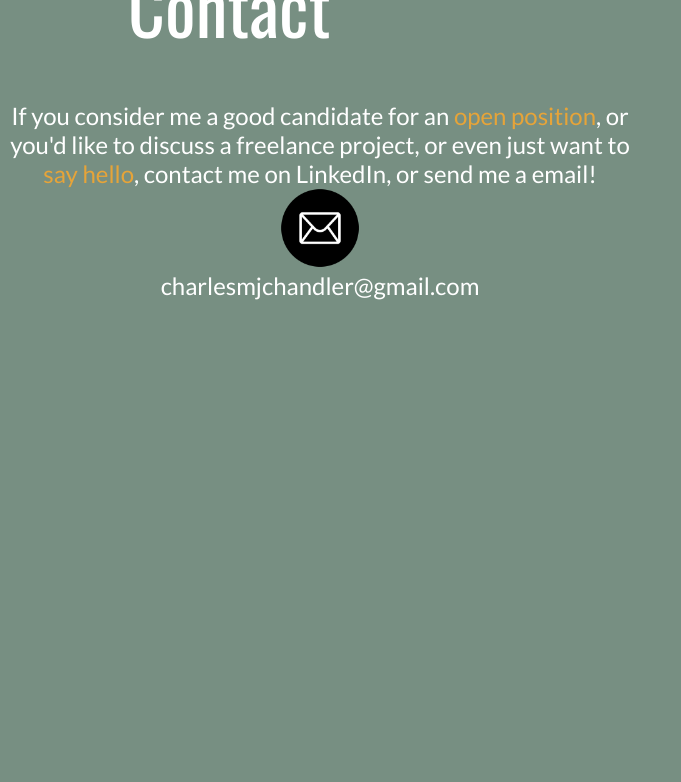
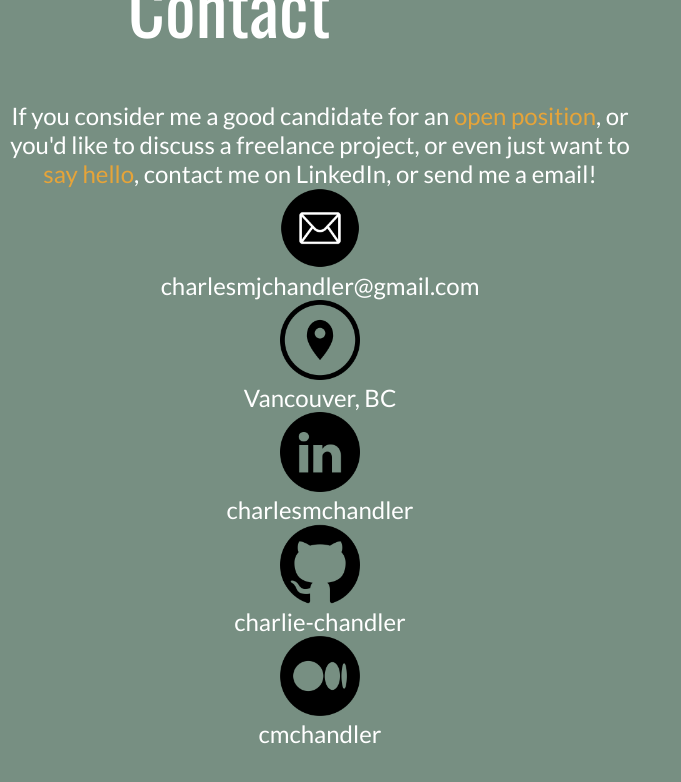
Before and after one commit to charlie-chandler/portfolio, a React (Create React App) app: page / in a window 1280 px wide. Shown: the part 6150-6932 px from the top of the page, without its empty margins (0-681 px from the left). Built offline with nearby package versions, Linux system fonts and the light colour scheme.

Commit message:
Add alt descriptions to contact logos

```diff
--- a/src/components/Contact.tsx
+++ b/src/components/Contact.tsx
@@ -27,13 +27,30 @@ function Contact() {
           </div>
           <ul className={contactList}>
             <li className={contactListItem}>
-              <img src='icons/email.png'></img>
+              <img src='icons/email.png' alt="email logo"></img>
               <h5>charlesmjchandler@gmail.com</h5>
             </li>
+            <li className={contactListItem}>
+              <img src='icons/pin.png' alt="location pin"></img>
+              <h5>Vancouver, BC</h5>
+            </li>
+            <li className={contactListItem}>
+              <img src='icons/linkedin.png' alt="linkedin logo"></img>
+              <h5>charlesmchandler</h5>
+            </li>
+            <li className={contactListItem}>
+              <img src='icons/github.png' alt="github logo"></img>
+              <h5>charlie-chandler</h5>
+            </li>
+            <li className={contactListItem}>
+              <img src='icons/medium.png' alt="medium logo"></img>
+              <h5>cmchandler</h5>
+            </li>
           </ul>
-
         </div>
-        <div className={rightContainer}></div>
+        <div className={rightContainer}>
+          <img src="" alt=""/>
+        </div>
       </div>
     </div>
   )
```
